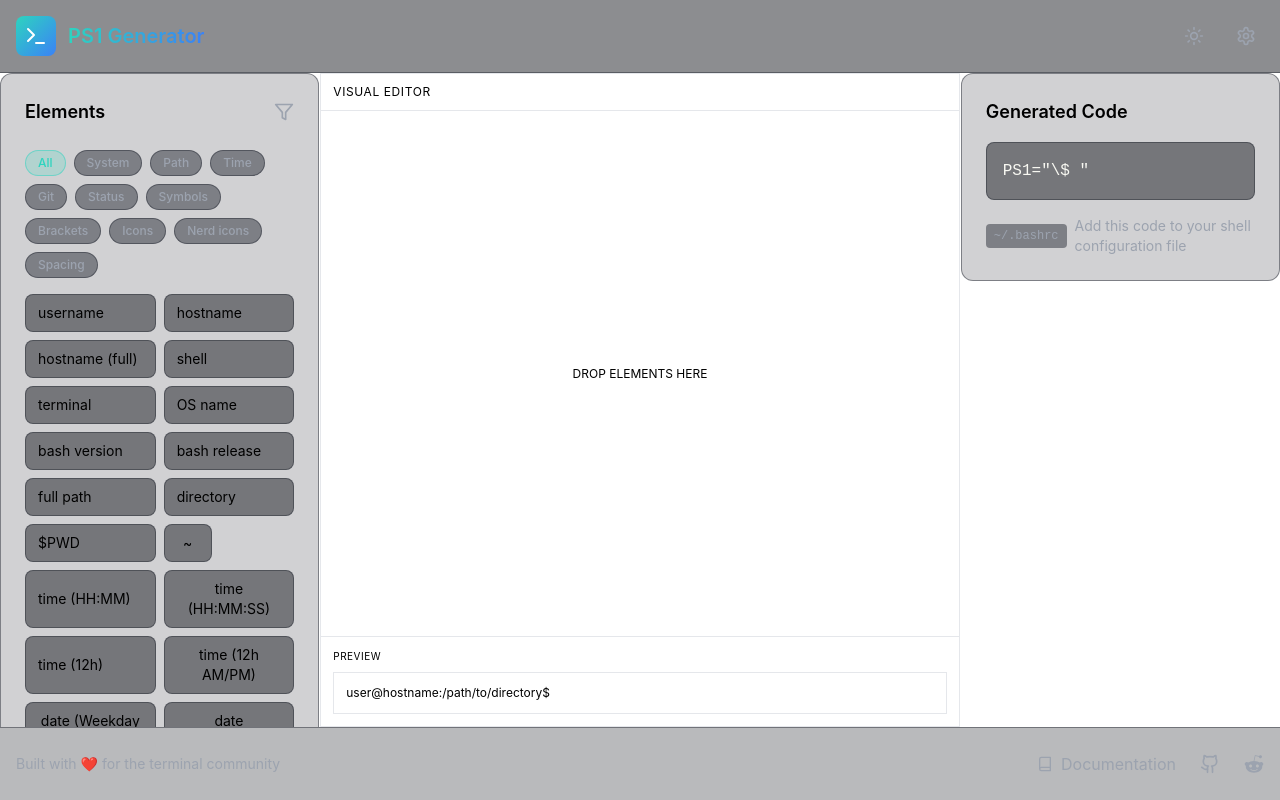
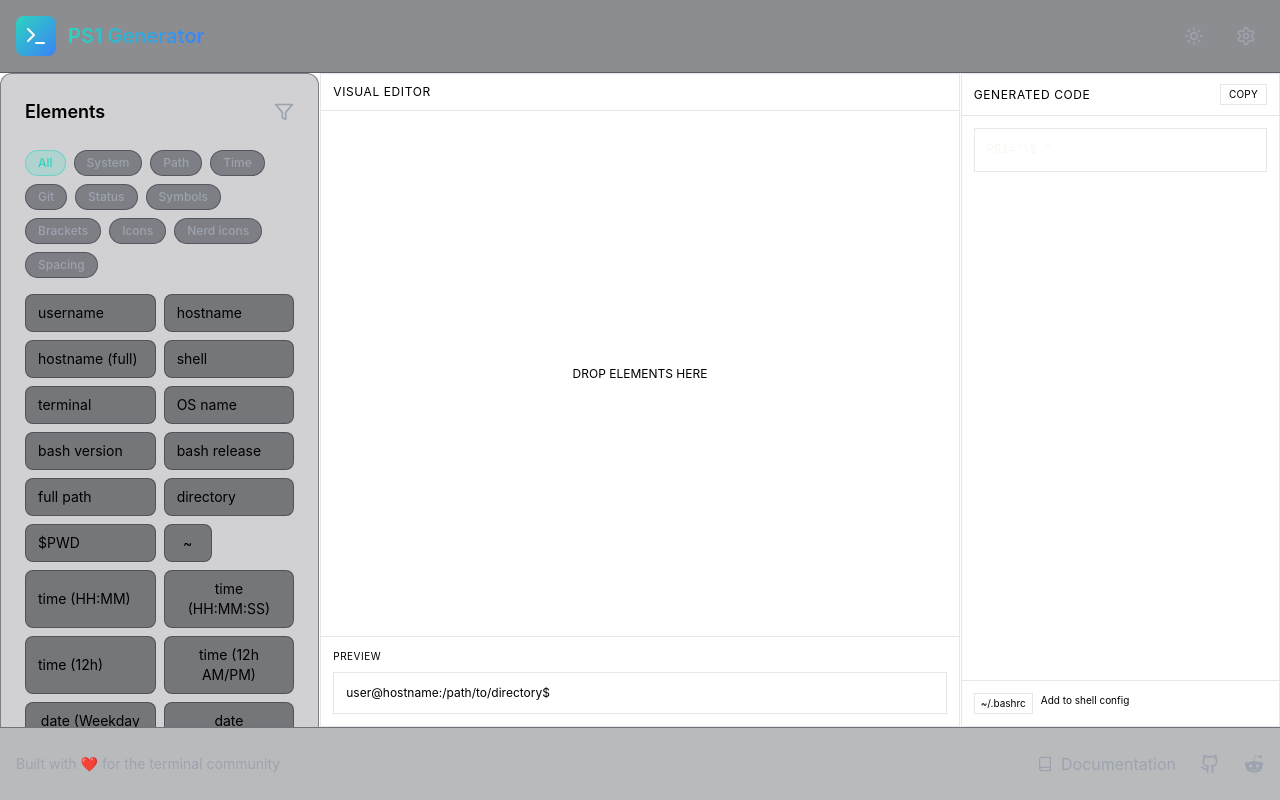
Before and after one commit to shivamksharma/MinimalistPromptGenerator, a React (Vite) app: page / in a window 1280 px wide. Built offline with nearby package versions, Linux system fonts and the light colour scheme.

Commit message:
refactor: update CodePreview component

```diff
--- a/src/components/CodePreview.tsx
+++ b/src/components/CodePreview.tsx
@@ -1,9 +1,10 @@
-import React, { useEffect } from 'react';
+import { useEffect, useState, useRef } from 'react';
 import Prism from 'prismjs';
 import { usePS1Context } from '../context/PS1Context';
 
 const CodePreview = () => {
   const { elements } = usePS1Context();
+  const [copied, setCopied] = useState(false);
 
   useEffect(() => {
     Prism.highlightAll();
@@ -12,7 +13,7 @@ const CodePreview = () => {
   const generatePS1Code = () => {
     if (elements.length === 0) return 'PS1="\\$ "';
 
-    return `PS1='${elements
+    return `PS1 = '${elements
       .map((el) => {
         const styles = [];
 
@@ -31,14 +32,20 @@ const CodePreview = () => {
         }
 
         let content = `\\${el.id}`;
-        if(el.id === 'git_commit') {
+
+        // Handle special cases
+        if (el.id === 'git_commit') {
           content = '$(git rev-parse --short HEAD 2>/dev/null)';
         }
-        else if(el.id === 'git_status') {
+        else if (el.id === 'git_status') {
           content = '$(if git diff --quiet 2>/dev/null; then echo "✓"; else echo "✗"; fi)';
         }
-        else if(el.id === 'os') {
+        else if (el.id === 'os') {
           content = '$(uname -s)';
+        }
+        // Handle icons and nerd icons (use the label/character directly)
+        else if (el.id.startsWith('nf_') || ['check', 'cross', 'arrow_r', 'arrow_l', 'lambda', 'star', 'heart', 'lightning', 'gear', 'lock'].includes(el.id)) {
+          content = el.label;
         }
 
         return `${styles.join('')}${content}\\[\\e[0m\\]`;
@@ -46,20 +53,37 @@ const CodePreview = () => {
       .join('')}'`;
   };
 
+  const handleCopy = () => {
+    navigator.clipboard.writeText(generatePS1Code());
+    setCopied(true);
+    setTimeout(() => setCopied(false), 1500);
+  };
+
+  const scrollRef = useRef<HTMLDivElement | null>(null);
+  const preRef = useRef<HTMLPreElement | null>(null);
+
   return (
-    <div className="bg-white/80 dark:bg-gray-800/20 backdrop-blur-sm p-6 rounded-xl border border-gray-200 dark:border-gray-700/50">
-      <div className="flex items-center justify-between mb-4">
-        <h2 className="text-lg font-semibold">Generated Code</h2>
+    <div className="bg-graphite-100 dark:bg-graphite-950 border border-graphite-300 dark:border-graphite-800 h-full flex flex-col min-h-0 min-w-0">
+      <div className="px-3 py-2.5 border-b border-graphite-300 dark:border-graphite-800 flex items-center justify-between">
+        <h2 className="text-xs uppercase tracking-wider text-graphite-600 dark:text-graphite-400">Generated Code</h2>
+        <button
+          onClick={handleCopy}
+          className="px-2 py-0.5 text-[10px] uppercase tracking-wide border border-graphite-400 dark:border-graphite-700 text-graphite-600 dark:text-graphite-500 hover:border-accent hover:text-accent"
+        >
+          {copied ? 'Copied' : 'Copy'}
+        </button>
       </div>
-      <div className="relative">
-        <pre className="bg-gray-100/80 dark:bg-gray-800/50 p-4 rounded-lg overflow-x-auto border border-gray-200 dark:border-gray-700/50">
-          <code className="language-bash">{generatePS1Code()}</code>
+      <div ref={scrollRef} className="flex-1 p-3 border-b border-graphite-300 dark:border-graphite-800 overflow-auto min-h-0 min-w-0 no-scrollbar">
+        <pre ref={preRef} className="bg-graphite-200 dark:bg-graphite-900 border border-graphite-400 dark:border-graphite-800 p-3 overflow-x-auto text-xs no-scrollbar">
+          <code className="language-bash text-graphite-700 dark:text-graphite-300">{generatePS1Code()}</code>
         </pre>
       </div>
-      <p className="mt-4 text-sm text-gray-500 dark:text-gray-400 flex items-center gap-2">
-        <span className="bg-gray-100 dark:bg-gray-700/50 px-2 py-1 rounded text-xs font-mono">~/.bashrc</span>
-        <span>Add this code to your shell configuration file</span>
-      </p>
+      <div className="p-3">
+        <p className="text-[10px] text-graphite-500 dark:text-graphite-600 flex items-start gap-2">
+          <span className="bg-graphite-200 dark:bg-graphite-900 border border-graphite-400 dark:border-graphite-800 px-1.5 py-0.5 text-graphite-600 dark:text-graphite-500">~/.bashrc</span>
+          <span>Add to shell config</span>
+        </p>
+      </div>
     </div>
   );
 };
```
